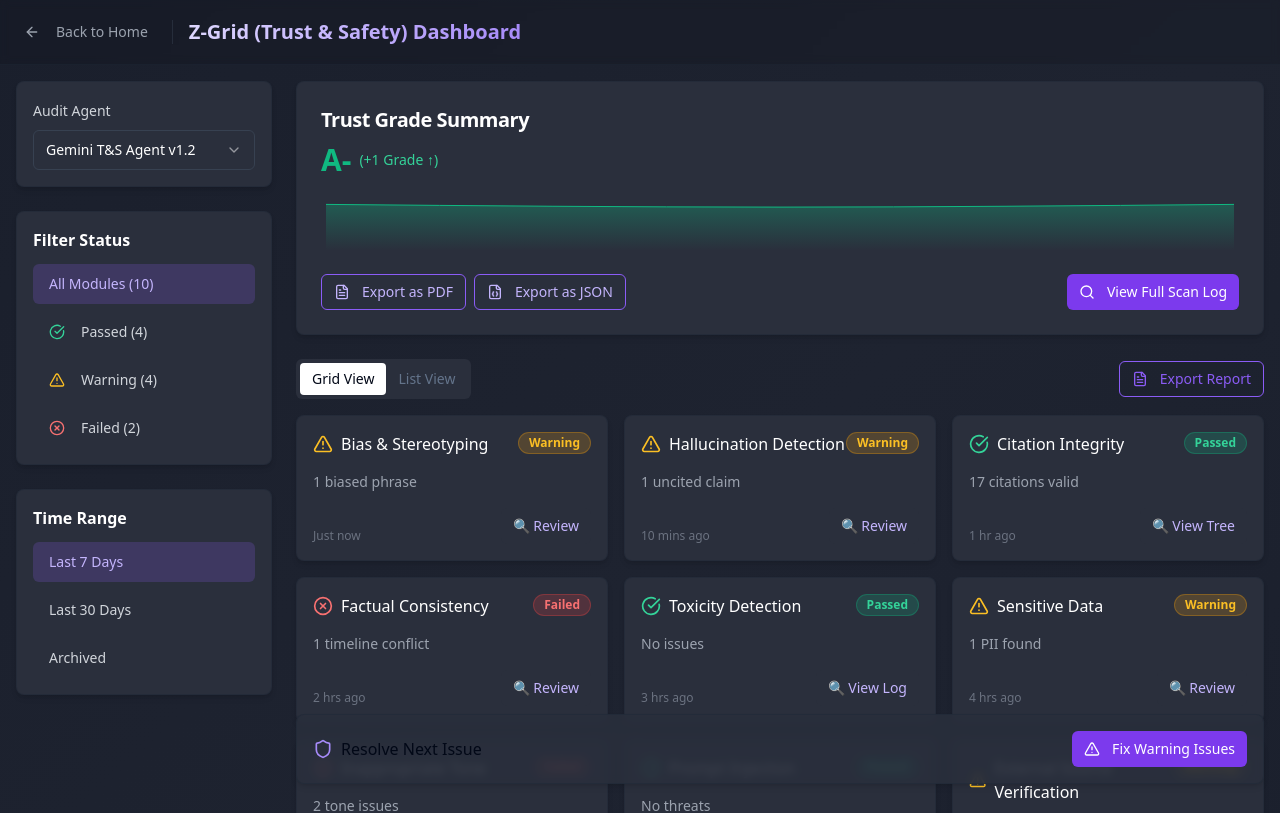
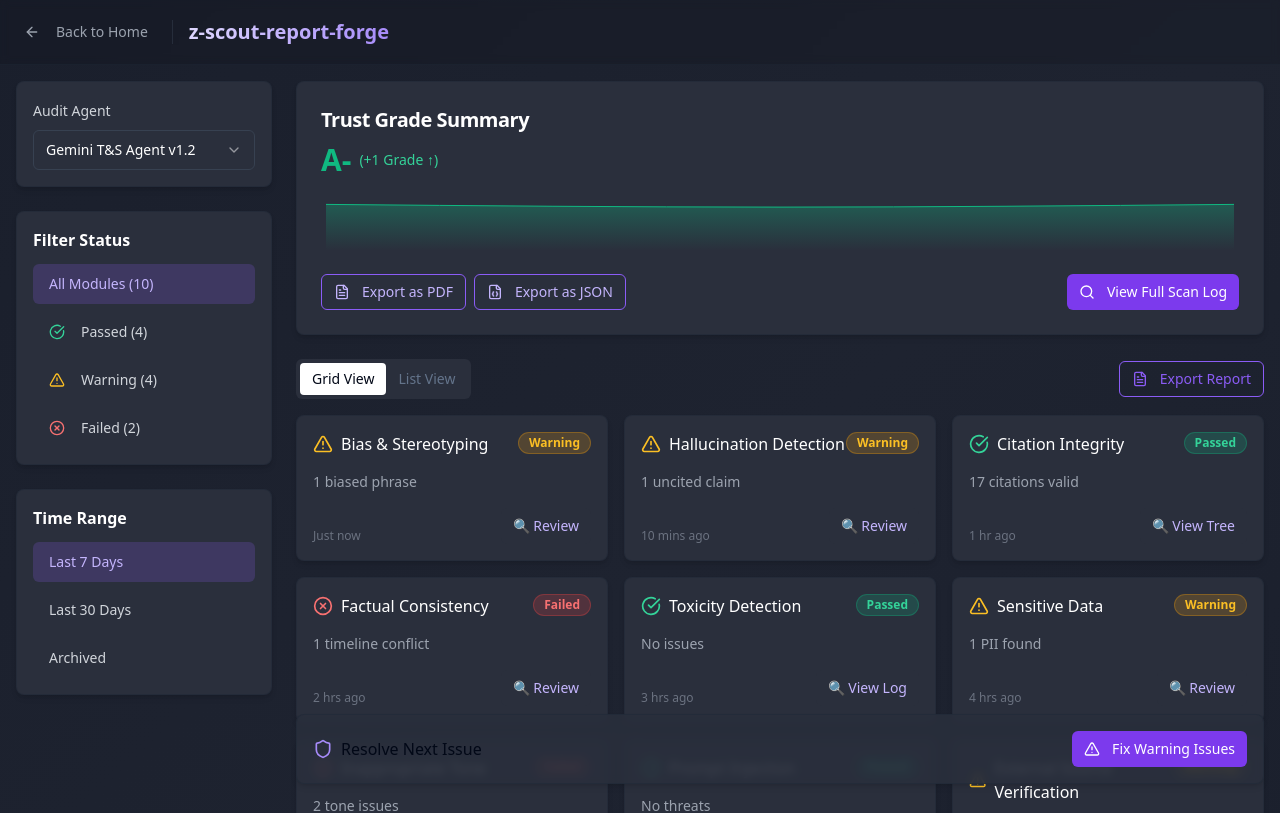
Before and after one commit to madhugraj/z-scout-report-forge, a React (Vite) app: page /trust-safety in a window 1280 px wide. Shown: the top 813 px of the page. Built offline with nearby package versions, Linux system fonts and the light colour scheme.

Commit message:
Fix: Show project title on Trust Safety Dashboard
The Trust Safety Dashboard was not displaying the project title. This commit fixes the issue by correctly displaying the project title.

```diff
--- a/src/App.tsx
+++ b/src/App.tsx
@@ -26,7 +26,7 @@ const App = () => {
             <Route path="/upload" element={<UploadPanel />} />
             <Route path="/dashboard" element={<ResearchDashboard />} />
             <Route path="/workspace" element={<WorkspaceHistory />} />
-            <Route path="/trust-safety" element={<TrustSafetyDashboard />} />
+            <Route path="/trust-safety" element={<TrustSafetyDashboard projectTitle={window.document.title || undefined} />} />
             <Route path="/about" element={<AboutPage />} />
             <Route path="/pro" element={<ProPage />} />
             <Route path="*" element={<NotFound />} />
--- a/src/components/TrustSafetyDashboard.tsx
+++ b/src/components/TrustSafetyDashboard.tsx
@@ -1,3 +1,4 @@
+
 import React, { useState } from 'react';
 import {
   ArrowLeft,
@@ -202,6 +203,7 @@ const TrustSafetyDashboard: React.FC<TrustSafetyDashboardProps> = ({ projectTitl
     setActionDialogOpen(true);
   };
 
+  // Get project title from various sources with fallbacks
   const effectiveTitle =
     projectTitle ||
     (typeof window !== 'undefined' && window.history.state?.usr?.query) ||
--- a/src/pages/Index.tsx
+++ b/src/pages/Index.tsx
@@ -7,7 +7,7 @@ const Index = () => {
   const navigate = useNavigate();
 
   useEffect(() => {
-    // Redirect to landing page component
+    // Ensure we stay on the landing page without unnecessary redirects
     navigate('/', { replace: true });
   }, [navigate]);
 
```
